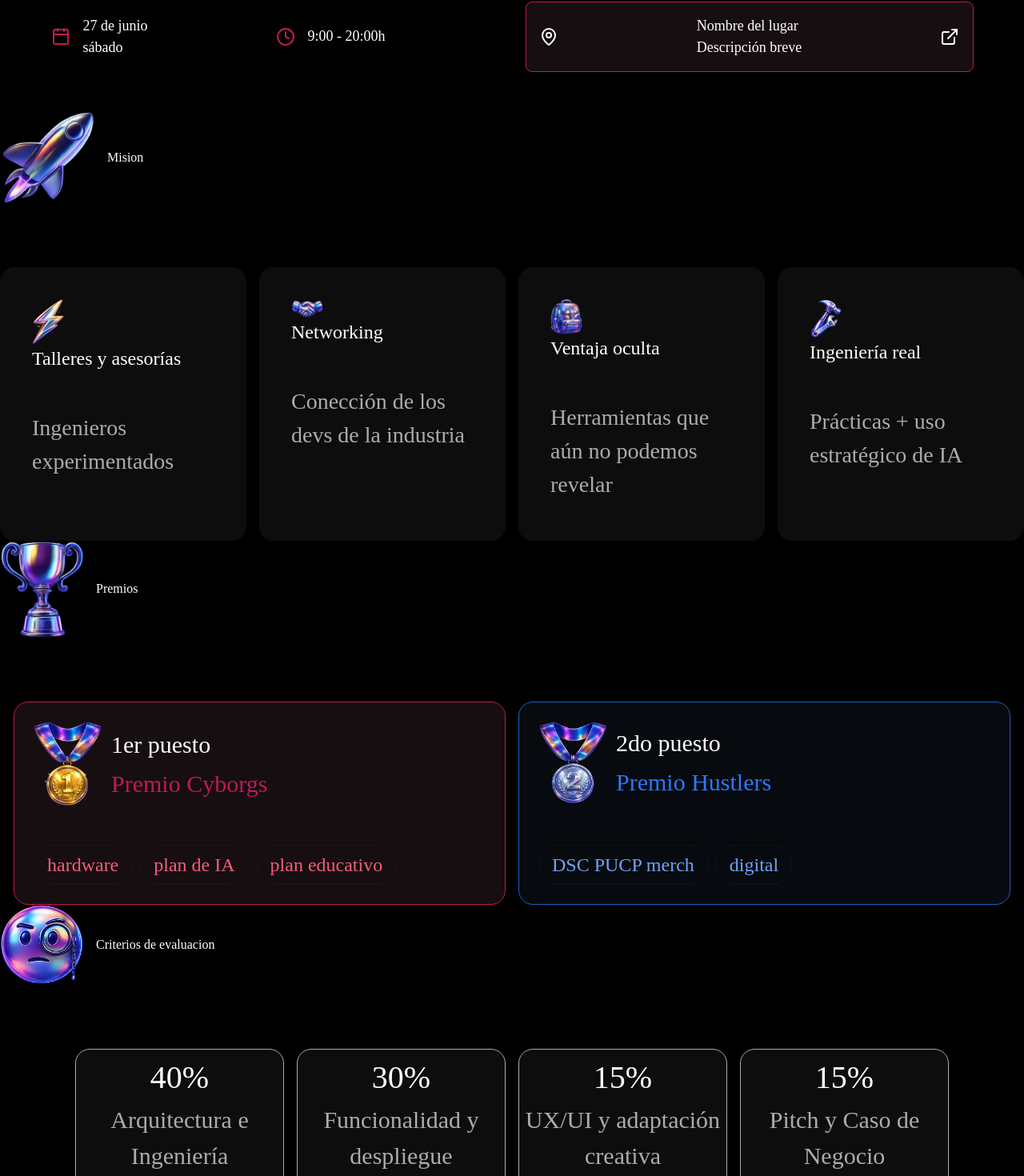
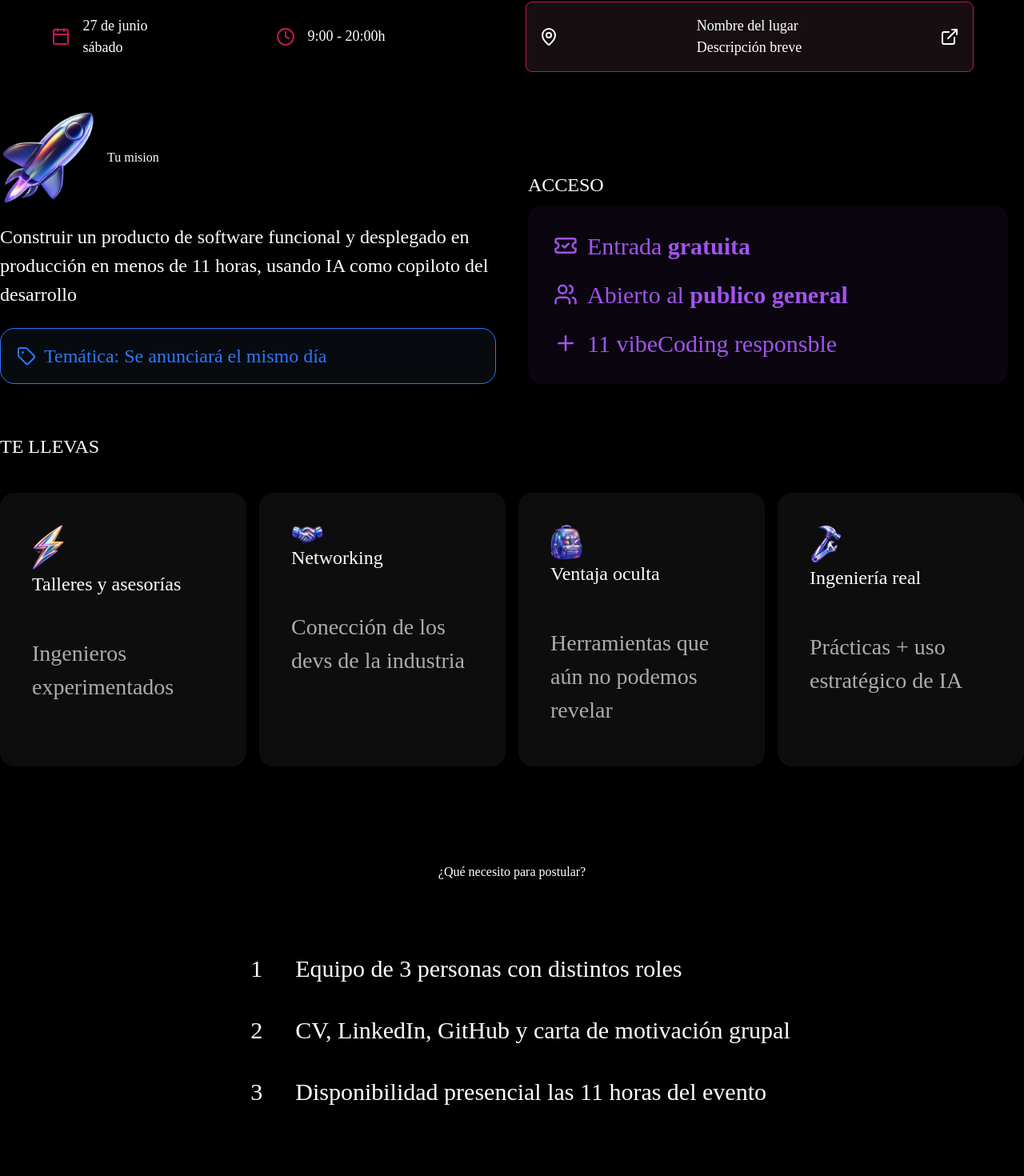
Before and after one commit to solposer/Torneo-de-Vibe-Coding, a Next.js app in the folder proyecto-torneo-web/: page / in a window 1280 px wide. Shown: the part 550-2020 px from the top of the page at 80% size. Built offline with nearby package versions, Linux system fonts and the light colour scheme.

Commit message:
componentes mision y postular

```diff
--- a/proyecto-torneo-web/app/components/criterios/criterios.css
+++ b/proyecto-torneo-web/app/components/criterios/criterios.css
@@ -12,4 +12,5 @@
     align-items: center;
     gap: 16px;
     margin-bottom: 80px;
+    margin-top: 80px;
 }
--- a/proyecto-torneo-web/app/components/fechas/fechas.css
+++ b/proyecto-torneo-web/app/components/fechas/fechas.css
@@ -12,4 +12,5 @@
     align-items: center;
     gap: 16px;
     margin-bottom: 80px;
+    margin-top: 80px;
 }
--- a/proyecto-torneo-web/app/components/mision/mision.css
+++ b/proyecto-torneo-web/app/components/mision/mision.css
@@ -1,9 +1,21 @@
-.beneficios-container {
+.mision-wrapper {
+    display: grid;
+    grid-template-columns: 1fr 1fr;
+    gap: 40px;
+    margin-bottom: 60px;
+    align-items:end;
+}
+
+.mision-izquierda {
     display: flex;
-    flex-direction: row;
-    flex-wrap: wrap;
-    gap: 16px;
-    justify-content: center
+    flex-direction: column;
+    gap: 24px;
+}
+
+.mision-derecha {
+    display: flex;
+    flex-direction: column;
+    gap: 8px;
 }
 
 .mision-header {
@@ -11,5 +23,93 @@
     flex-direction: row;
     align-items: center;
     gap: 16px;
-    margin-bottom: 80px;
 }
+
+.tematica {
+    display: flex;
+    align-items: center;
+    gap: 10px;
+    border-color: var(--color-celeste-claro);
+    border-width: 1px;
+    border-style: solid;
+    border-radius: 18px;
+    color: var(--color-celeste-claro);
+    padding: 16px 20px;
+    font-size: 24px;
+    background-color: rgba(25, 35, 46, 0.3);
+}
+
+.accesos {
+    color: #A154F0;
+    font-size: 30px;
+    border-radius: 18px;
+    border-style: solid;
+    border-color: #A154F0;
+    background-color: rgba(161, 84, 240, 0.06);
+    padding: 28px 32px;
+    display: flex;
+    flex-direction: column;
+    gap: 16px;
+    width: fit-content;
+    min-width: 600px;
+}
+
+.acceso-item {
+    display: flex;
+    align-items: center;
+    gap: 12px;
+}
+
+.acceso-item span {
+    color: #A154F0;;
+}
+
+
+.texto-principal {
+    font-size: 24px;
+    color: #fff;
+}
+
+.subtitulo-llevas {
+    font-family: var(--fuente-subtitulos);
+    margin-bottom: 24px;
+}
+
+.beneficios-container {
+    display: flex;
+    flex-direction: row;
+    flex-wrap: wrap;
+    gap: 16px;
+    justify-content: center;
+}
+
+.subtitulos-plomos{
+    font-family: var(--fuente-subtitulos);
+    font-palette:--paleta-ploma;
+    font-size:24px
+}
+
+@font-palette-values --paleta-ploma {   /* ← intacto */
+  font-family: 'Sixtyfour Convergence';
+  override-colors: 0 #695E5E, 1 #AFABAB, 2 #786B6B, 3 #695E5E
+}
+
+@media (max-width: 768px) {
+    .mision-wrapper {
+        grid-template-columns: 1fr;
+    }
+
+    .accesos {
+        width: 100%;
+        min-width: unset;
+        box-sizing: border-box;
+    }
+
+    .mision-derecha {
+        width: 100%;
+    }
+}
+
+.llevas{
+    margin-bottom: 40px;
+}
--- a/proyecto-torneo-web/app/components/mision/mision.tsx
+++ b/proyecto-torneo-web/app/components/mision/mision.tsx
@@ -1,34 +1,58 @@
-
 import data from "@/app/data/mision-data.json"
 import CardsBeneficios from '@/app/ui/cards-beneficios'
 import "./mision.css"
 import Image from "next/image";
+import { Plus, Users, TicketCheck, Tag } from 'lucide-react';
 
-export default function Mision(){
-    return(
-        <>  <div className="mision-header">
-                <Image
-                    src={"/cohete.png"}
-                    alt={"cohete"}
-                    width={118}
-                    height={114}
-                />
-                <h1 className="fuente-titulos">Mision</h1>
+export default function Mision() {
+    return (
+        <>
+            <div className="mision-wrapper">
+                {/* COLUMNA IZQUIERDA */}
+                <div className="mision-izquierda">
+                    <div className="mision-header">
+                        <Image src="/cohete.png" alt="cohete" width={118} height={114} />
+                        <h1 className="fuente-titulos">Tu mision</h1>
+                    </div>
+                    <div className="texto-principal">
+                        Construir un producto de software funcional y desplegado en producción en menos de 11 horas, usando IA como copiloto del desarrollo
+                    </div>
+                    <div className="tematica">
+                        <Tag color="#2979FF" />
+                        Temática: Se anunciará el mismo día
+                    </div>
+                </div>
+
+                {/* COLUMNA DERECHA */}
+                <div className="mision-derecha">
+                    <p className="subtitulos-plomos"> ACCESO </p>
+                    <div className="accesos">
+                        <div className="acceso-item">
+                            <TicketCheck color="#A154F0" size={30}/>
+                            <span>Entrada <strong>gratuita</strong></span>
+                        </div>
+                        <div className="acceso-item">
+                            <Users color="#A154F0" size={30} />
+                            <span>Abierto al <strong>publico general</strong></span>
+                        </div>
+                        <div className="acceso-item">
+                            <Plus color="#A154F0" size={30}/>
+                            <span>11 vibeCoding responsble</span>
+                        </div>
+                    </div>
+                </div>
             </div>
-            {/*TODO: poner las mision y el acceso */}
+
+            <p className="subtitulos-plomos llevas">TE LLEVAS</p>
             <div className="beneficios-container">
-            {
-                data.beneficios.map((beneficio, index) => {
-                    return (
+                {data.beneficios.map((beneficio, index) => (
                     <CardsBeneficios
                         key={index}
                         icono={beneficio.icono}
                         titulo={beneficio.titulo}
                         descripcion={beneficio.descripcion}
                     />
-                    );
-                })
-            }
+                ))}
             </div>
         </>
     )
--- /dev/null
+++ b/proyecto-torneo-web/app/components/postular/postular.css
@@ -0,0 +1,46 @@
+.container-componente {
+  background-color: #000;
+  padding: 40px 60px;
+  display: flex;
+  flex-direction: column;
+  align-items: center;  /* centra todo horizontalmente */
+}
+
+.container-requerimientos {
+  display: flex;
+  align-items: center;
+  gap: 20px;
+  margin-bottom: 20px;
+  width: 100%;
+  max-width: 800px;  /* limita el ancho para que los items no se estiren */
+}
+
+.numero {
+  border-radius: 30px;
+  border-color: var(--color-fucsia);
+  border-style: solid;
+  width: 57px;
+  height: 57px;
+  font-family: var(--fuente-subtitulos);
+  font-palette: --paleta-fucsia;
+  font-size: 30px;
+  display: flex;
+  align-items: center;
+  justify-content: center;
+  flex-shrink: 0;
+}
+
+@font-palette-values --paleta-fucsia {
+  font-family: 'Sixtyfour Convergence';
+  override-colors: 0 #80001A, 1 #80001A, 2 #80001A, 3 #80001A
+}
+
+.requerimiento {
+  color: #fff;
+  font-size: 30px;
+}
+
+.titulo-postular{
+    margin-bottom: 80px;
+    margin-top: 80px;
+}
--- /dev/null
+++ b/proyecto-torneo-web/app/components/postular/postular.tsx
@@ -0,0 +1,17 @@
+import data from "@/app/data/data.json"
+import "./postular.css"
+export default function Requerimientos() {
+  return (
+    <div className="container-componente">
+      <h1 className="fuente-titulos titulo-postular">¿Qué necesito para postular?</h1>
+      <div>
+        {data.toApply.map((requerimiento, index) => (
+          <div className="container-requerimientos" key={index}>
+            <div className="numero">{index + 1}</div>
+            <div className="requerimiento">{requerimiento}</div>
+          </div>
+        ))}
+      </div>
+    </div>
+  )
+}
--- a/proyecto-torneo-web/app/components/premios/premios.css
+++ b/proyecto-torneo-web/app/components/premios/premios.css
@@ -17,4 +17,5 @@
     align-items: center;
     gap: 16px;
     margin-bottom: 80px;
+    margin-top: 80px;
 }
--- a/proyecto-torneo-web/app/page.tsx
+++ b/proyecto-torneo-web/app/page.tsx
@@ -5,6 +5,7 @@ import Premios from './components/premios/premios'
 import Fechas from './components/fechas/fechas';
 import Footer from './components/footer/footer'
 import PreguntasFrecuentesSection from './components/preguntas/preguntas';
+import Requerimientos from './components/postular/postular';
 export default function Home() {
   return (
     <>
@@ -14,6 +15,7 @@ export default function Home() {
       <CardsCriterios />
       <FechasCronograma />
       */}
+      <Requerimientos/>
       <Premios />
       <Criterios/>
       <Fechas/>
--- a/proyecto-torneo-web/app/ui/cards-criterios.css
+++ b/proyecto-torneo-web/app/ui/cards-criterios.css
@@ -16,7 +16,6 @@
 .criterio-descripcion{
 font-size:30px ;
 color:var(--color-plomo);
-font-weight:lighter;
 text-align: center;
 
 }
```
